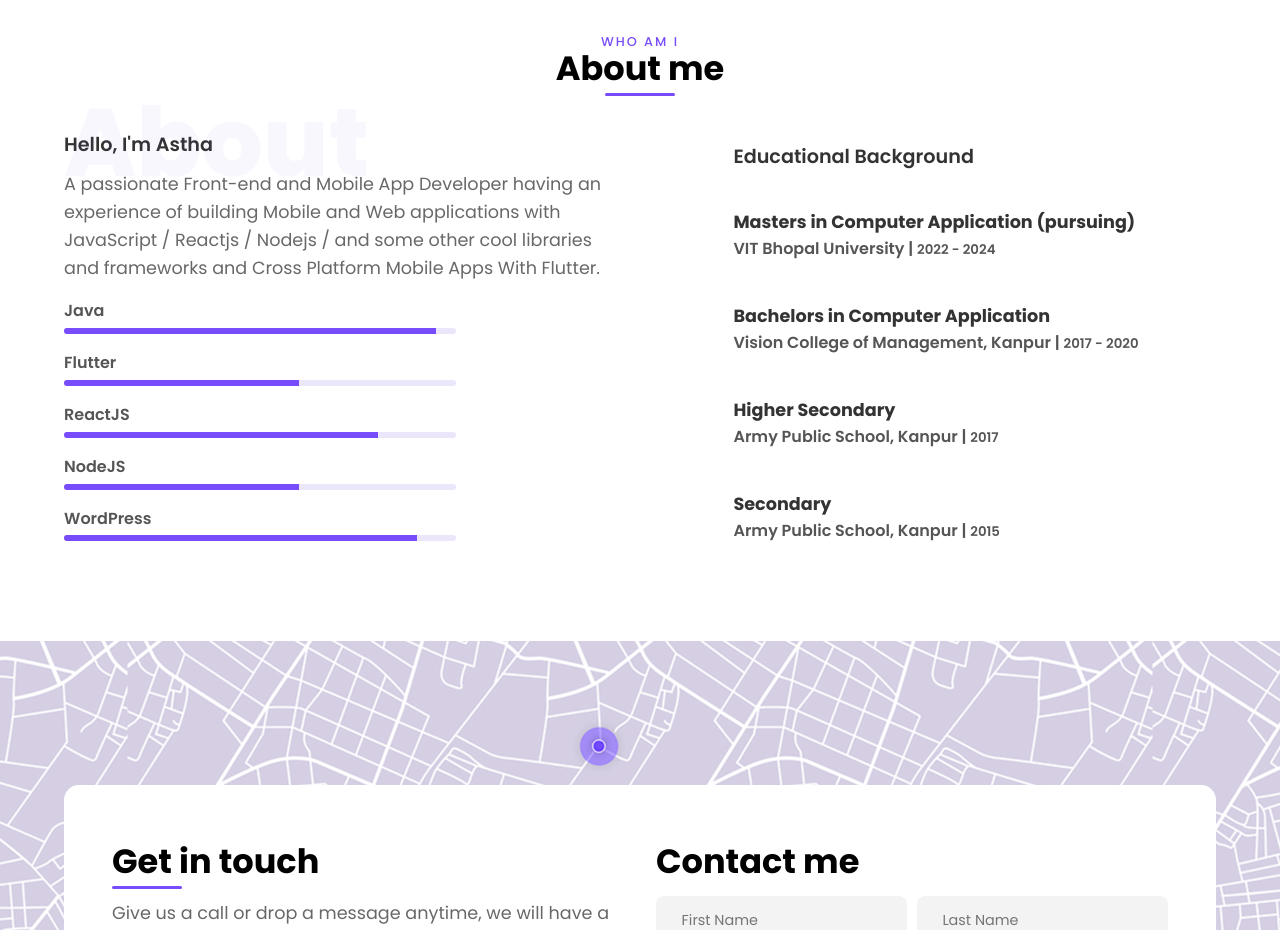
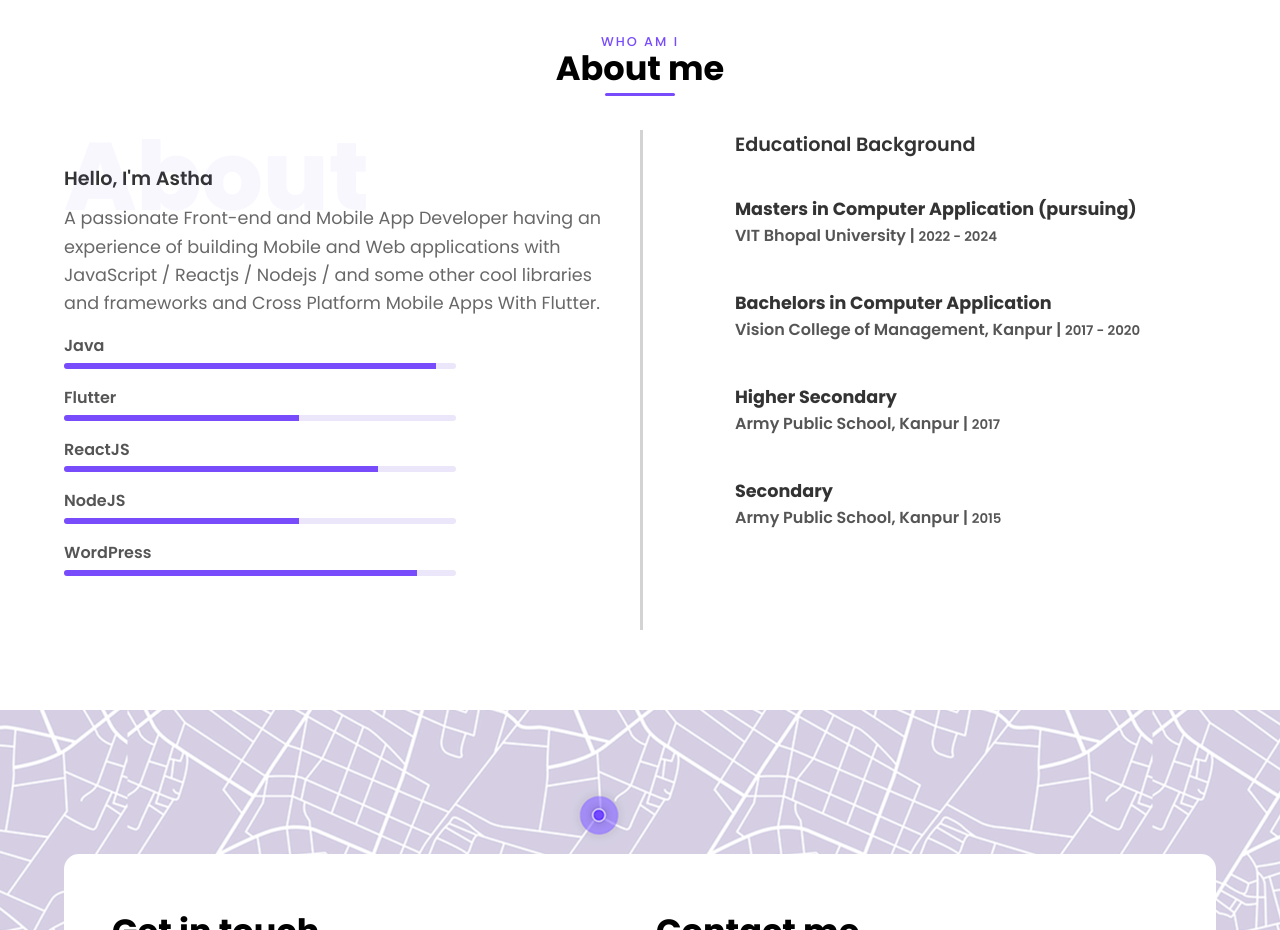
Before and after one commit to astha-awasthi/AsthaAwasthi-Portfolio, a plain HTML site: page index.html in a window 1280 px wide. Shown: the part 2140-3070 px from the top of the page. Drawn offline with nearby package versions, Linux system fonts and the light colour scheme.

Commit message:
Update style.css

```diff
--- a/css/style.css
+++ b/css/style.css
@@ -81,7 +81,7 @@ img {
   margin-right: 1.5rem;
 }
 
-.column-2 {
+ .column-2 {
   margin-left: 1.5rem;
 }
 
@@ -803,6 +803,10 @@ header .circle {
   grid-column-gap: 1.5rem;
   grid-row-gap: 2rem;
 }
+.vl {
+  border-left: 3px solid lightgrey;
+  height: 500px;
+}
 
 .record-circle {
   width: 180px;
```
